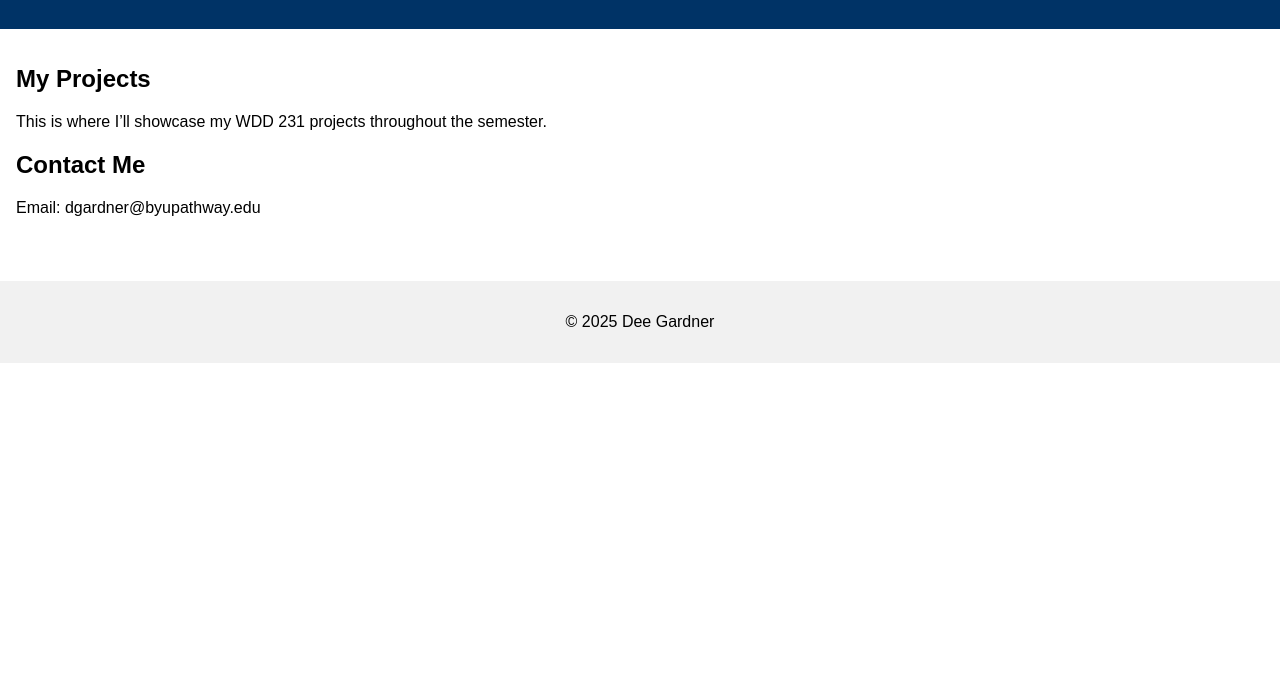
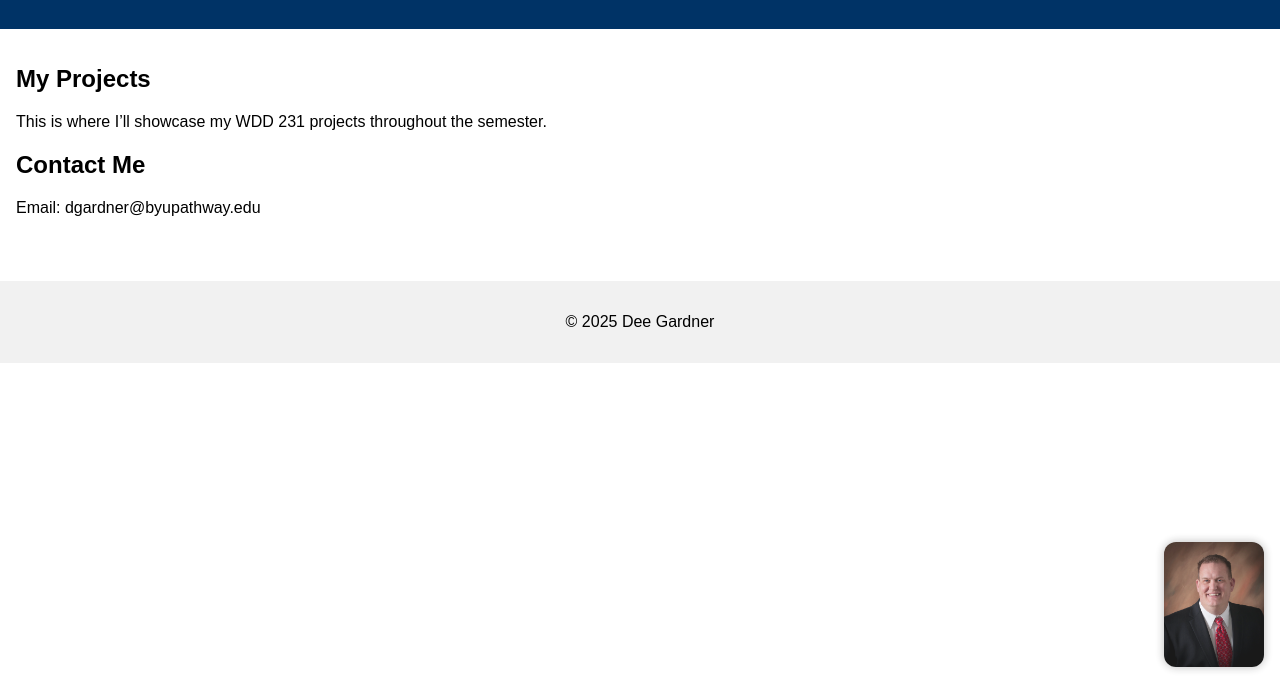
Before and after one commit to deegardner8/wdd231, a plain HTML site: page index.html in a window 1280 px wide. Shown: the part 117-800 px from the top of the page. Drawn offline with Linux system fonts and the light colour scheme.

Commit message:
Update index.html

```diff
--- a/index.html
+++ b/index.html
@@ -33,5 +33,6 @@
   <footer>
     <p>&copy; 2025 Dee Gardner</p>
   </footer>
+   <img src="DeeGardner_small.jpg" alt="Profile Picture" class="corner-image" />
 </body>
 </html>
```
